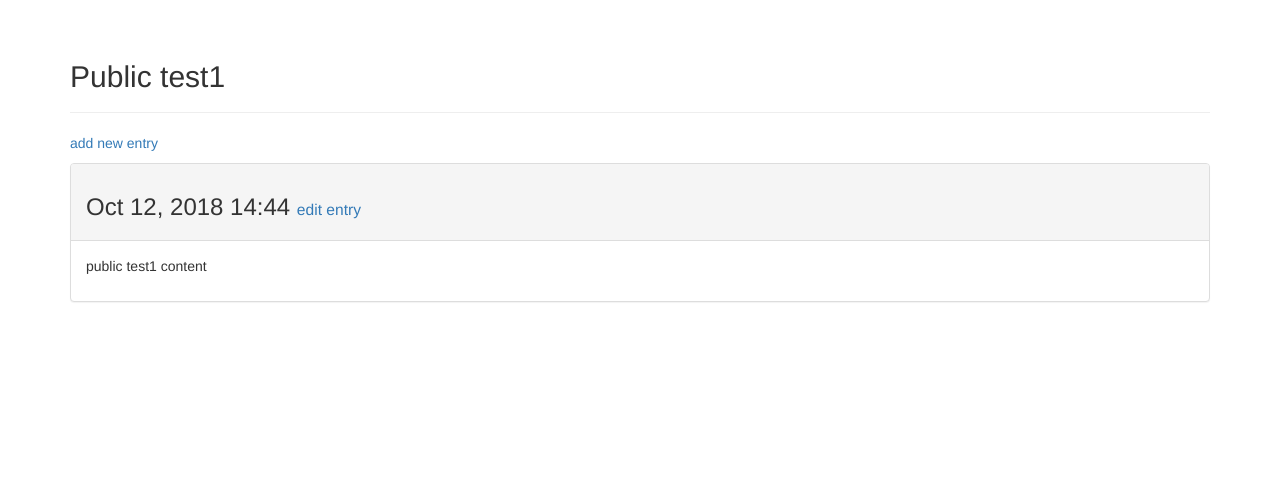
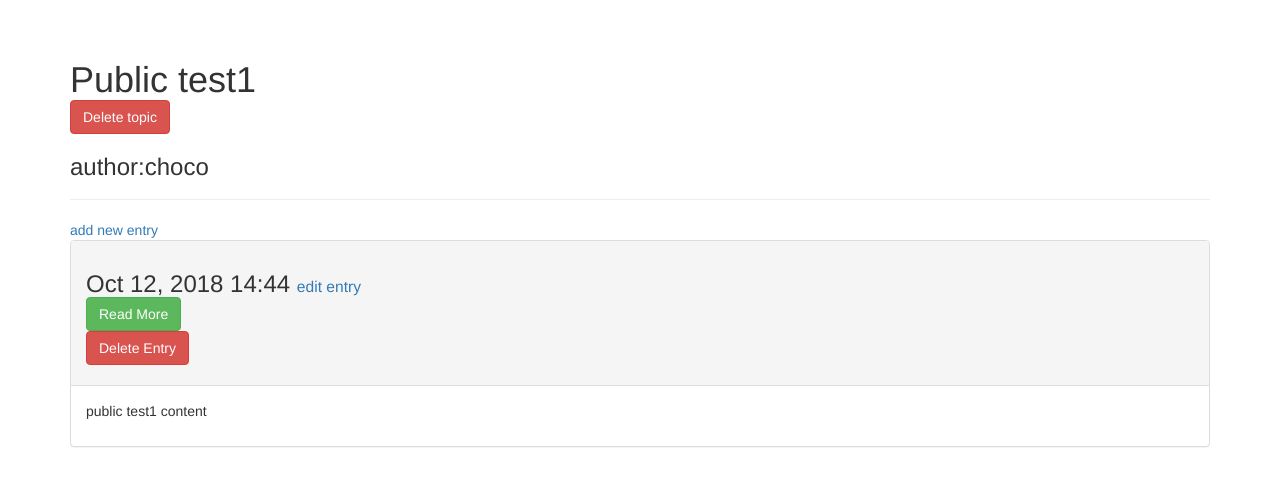
Before and after one commit to Choco0914/learning_log, a Django app: page /topics/13/ in a window 1280 px wide. Shown: the part 51-537 px from the top of the page. Run offline with Django 3.2, Linux system fonts and the light colour scheme; a user stored in the database is signed in; data comes from the database, SQL or seed files in the repository; both versions use the stored data as it was after the commit; some libraries are stand-ins or nearby versions.

Commit message:
feet: Add functions
1. Public
2. Read More
3. Delete
4. Show Author

```diff
--- a/learning_logs/forms.py
+++ b/learning_logs/forms.py
@@ -6,21 +6,15 @@ from .models import Topic, Entry
 class TopicForm(forms. ModelForm):
     class Meta:
         model = Topic
-        fields = ['text']
-        lavels = {'text' : ''}
-
-class TopicForm(forms.ModelForm):
-    class Meta:
-        model = Topic
-        fields = ['text']
-        labels = {'text': ''}
+        fields = ['text', 'public']
+        lavels = {'text' : '', 'public':'public'}
 
 
 class EntryForm(forms.ModelForm):
     class Meta:
         model = Entry
-        fields = ['text']
+        fields = ['text',]
         labels = {'text' : ''}
         widgets = {'text' : forms.Textarea(attrs={'cols':80})}
-        labels = {'text':''}
+        labels = {'text':'',}
         widgets = {'text': forms.Textarea(attrs={'cols':80})}
--- a/learning_logs/models.py
+++ b/learning_logs/models.py
@@ -6,6 +6,7 @@ class Topic(models.Model):
     text = models.CharField(max_length=200)
     date_added = models.DateTimeField(auto_now_add=True)
     owner = models.ForeignKey(User, on_delete = models.CASCADE)
+    public = models.BooleanField(default=False)
 
     def __str__(self):
         """모델에 관한 정보를 문자열 형태로 변환한다."""
@@ -16,6 +17,7 @@ class Entry(models.Model):
     topic = models.ForeignKey(Topic, on_delete = models.CASCADE)
     text = models.TextField()
     date_added = models.DateTimeField(auto_now_add=True)
+    public = models.BooleanField(default=False)
 
     class Meta:
         verbose_name_plural = 'entries'
--- a/learning_logs/templates/learning_logs/topic.html
+++ b/learning_logs/templates/learning_logs/topic.html
@@ -2,12 +2,24 @@
 {% load bootstrap3 %}
 
 {% block header %}
-  <h2>{{ topic }}</h2>
+  <h1>{{ topic }}
+      <small>
+        <form action="{% url 'learning_logs:topics_remove' topic.id %}"
+        method='post' class="form">
+              {% csrf_token %}
+
+              {% buttons %}
+                <button name="submit"
+                class="btn btn-danger">Delete topic</button>
+              {% endbuttons %}
+          </form>
+      </small>
+  </h1>
+  <h3>author:{{ topic.owner }}</h3>
 {% endblock %}
 
 {% block content %}
 
-    <p>
       <a href="{% url 'learning_logs:new_entry' topic.id %}">add new entry</a>
     {% for entry in entries %}
     <div class="panel panel-default">
@@ -17,11 +29,29 @@
           <small>
             <a href="{% url 'learning_logs:edit_entry' entry.id %}">
               edit entry</a>
+              <form action="{% url 'learning_logs:read_entry' entry.id %}"
+              method='post' class="form">
+                    {% csrf_token %}
+
+                    {% buttons %}
+                      <button name="submit"
+                      class="btn btn-success">Read More</button>
+                    {% endbuttons %}
+                </form>
+              <form action="{% url 'learning_logs:entries_remove' entry.id %}"
+              method='post' class="form">
+                    {% csrf_token %}
+
+                    {% buttons %}
+                      <button name="submit"
+                      class="btn btn-danger">Delete Entry</button>
+                    {% endbuttons %}
+                </form>
           </small>
         </h3>
       </div>
       <div class="panel-body">
-        {{ entry.text|linebreaks }}
+        {{ entry.text|truncatechars:150|linebreaks }}
       </div>
     </div><!-- panel -->
     {% empty %}
--- a/learning_logs/templates/learning_logs/topics.html
+++ b/learning_logs/templates/learning_logs/topics.html
@@ -13,6 +13,7 @@
         <h3>
           <a href="{% url 'learning_logs:topic' topic.id %}">{{ topic }}</a>
         </h3>
+        <small>author: {{ topic.owner }}</small>
       </li>
     {% empty %}
       <li>No topics have been added yet.</li>
--- a/learning_logs/urls.py
+++ b/learning_logs/urls.py
@@ -21,5 +21,13 @@ urlpatterns = [
      # 항목을 편집하는 페이지
      re_path(r'^edit_entry/(?P<entry_id>\d+)/$', views.edit_entry,
      name = 'edit_entry'),
-
+     # 항목의 자세한 페이지
+     re_path(r'^read_entry/(?P<entry_id>\d+)/$', views.read_entry,
+     name = 'read_entry'),
+     # 주제를 삭제 하는 페이지
+     re_path(r'^topics/(?P<topic_id>\d+)/remove/$', views.topics_remove,
+     name='topics_remove'),
+     # 내용을 삭제하는 페이지
+     re_path(r'topics/(?P<entry_id>\d+)/entry_remove/$', views.entries_remove,
+     name='entries_remove'),
 ]
--- a/learning_logs/views.py
+++ b/learning_logs/views.py
@@ -6,7 +6,8 @@ from django.urls import reverse
 from .models import Topic, Entry
 from .forms import TopicForm, EntryForm
 from django.contrib.auth.decorators import login_required
-
+from django.contrib.auth.models import User
+from django.db.models import Q
 
 from .models import Topic, Entry
 from .forms import TopicForm, EntryForm
@@ -15,24 +16,47 @@ def index(request):
     """학습 로그 홈페이지"""
     return render(request, 'learning_logs/index.html')
 
-@login_required
+# this should really be a method on a custom ModelManager
+def _get_topics_for_user(user):
+    " returns a queryset of topics the user can access "
+    q = Q(public=True)
+    # if django < 1.10 you want "user.is_authenticated()" (with parens)
+    if user.is_authenticated:
+       # adds user's own private topics to the query
+       q = q | Q(public=False, owner=user)
+
+    return Topic.objects.filter(q)
+
 def topics(request):
-    """주제를 표시한다."""
-    topics = Topic.objects.filter(owner=request.user).order_by('date_added')
-    context = {'topics': topics}
+    """주제를 표현한다"""
+    topics = _get_topics_for_user(request.user).order_by('date_added')
+    form = TopicForm()
+    context = {'topics': topics, 'form': form}
     return render(request, 'learning_logs/topics.html', context)
 
-@login_required
 def topic(request, topic_id):
-    """주제 하나와 연결된 모든 항목을 표시한다."""
-    topic = get_object_or_404(Topic, id=topic_id)
-    # 주제가 현재 사용자의 것인지 확인한다.
-    check_user = check_topic_owner(request, topic)
+    topics = _get_topics_for_user(request.user)
+    topic = get_object_or_404(topics, id=topic_id)
+    form = TopicForm()
+    # here we're passing the filtered queryset, so
+    # if the topic "topic_id" is private and the user is either
+    # anonymous or not the topic owner, it will raise a 404
+    if topic.owner == request.user:
+            entries = topic.entry_set.order_by('-date_added')
+            context = {'topic': topic, 'entries': entries, 'form': form}
+            return render(request, 'learning_logs/topic.html', context)
+    else:
+        entries = topic.entry_set.order_by('-date_added')
+        context = {'topic': topic, 'entries': entries, 'form': form}
+    return render(request, 'learning_logs/public_topic.html', context)
 
-    entries = topic.entry_set.order_by('-date_added')
-    context = {'topic': topic, 'entries': entries}
-    return render(request, 'learning_logs/topic.html', context)
+def read_entry(request, entry_id):
+    "내용을 자세히 보여준는 페이지를 반환한다."
+    entry = get_object_or_404(Entry, id=entry_id)
+    topic = entry.topic
 
+    context = {'entry': entry, 'topic':topic}
+    return render(request, 'learning_logs/read_entry.html', context)
 
 @login_required
 def new_topic(request):
@@ -93,6 +117,26 @@ def edit_entry(request, entry_id):
     context = {'entry': entry, 'topic':topic, 'form': form}
     return render(request, 'learning_logs/edit_entry.html', context)
 
+@login_required
+def topics_remove(request, topic_id):
+    """주제를 삭제한다."""
+    topic = get_object_or_404(Topic, id=topic_id)
+    check_user = check_topic_owner(request, topic)
+
+    topic.delete()
+    return HttpResponseRedirect(reverse('learning_logs:topics'))
+
+@login_required
+def entries_remove(request, entry_id):
+    """내용을 삭제한다."""
+    entry = get_object_or_404(Entry, id=entry_id)
+    topic = entry.topic
+    topic_id = entry.topic.id
+    check_user = check_topic_owner(request, topic)
+
+    entry.delete()
+    return HttpResponseRedirect(reverse('learning_logs:topic',
+                                args=[topic_id]))
 
 def check_topic_owner(request, topic):
     """현재 유저가 올바른 유저인지 체크한다"""
--- a/users/views.py
+++ b/users/views.py
@@ -23,7 +23,7 @@ def register(request):
             # 사용자를 로그인시키고 홈페이지로 리다이렉트한다.
             authenticated_user = authenticate(username=new_user.username,
                 password=request.POST['password1'])
-            login(request, quthenticated_user)
+            login(request, authenticated_user)
             return HttpResponseRedirect(reverse('learning_logs:index'))
 
     context = {'form': form}
```
Also changed, not shown: learning_logs/templates/learning_logs/public_topic.html (added, +37 -0 lines), learning_logs/templates/learning_logs/read_entry.html (added, +20 -0 lines), db.sqlite3, learning_logs/migrations/0004_topic_public.py (added), learning_logs/migrations/0005_entry_public.py (added), learning_logs/templates/learning_logs/new_topic.html (line endings or trailing spaces).
